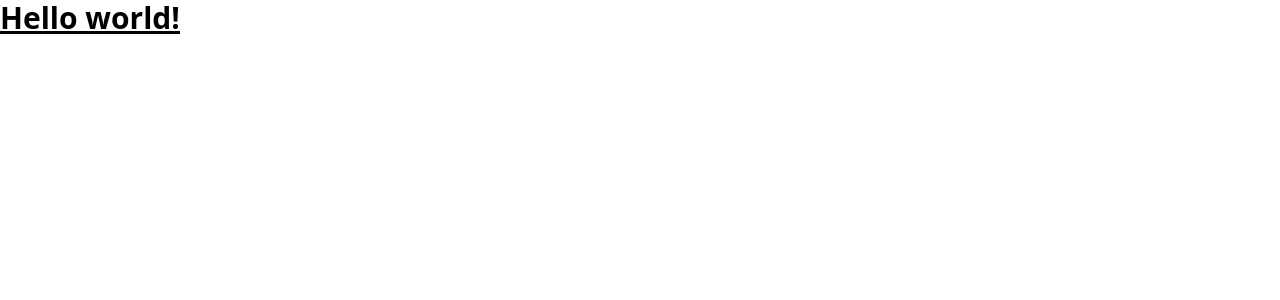
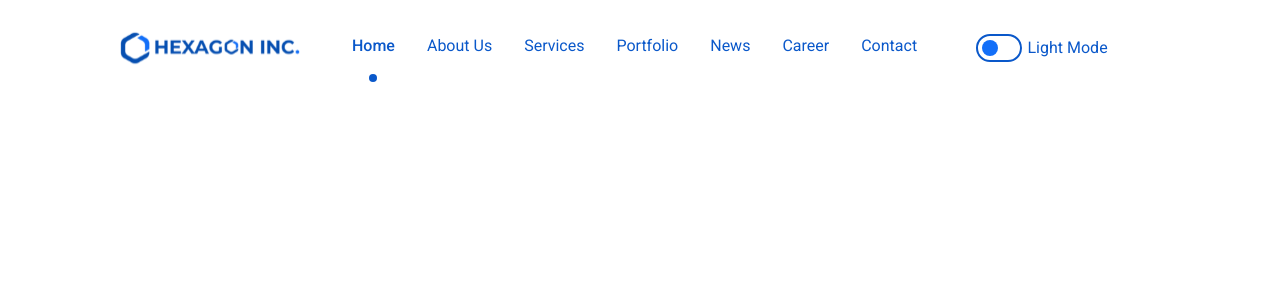
Before and after one commit to hexagon-projects/hexagon-landing-page, a Vue app: page / in a window 1280 px wide. Shown: the top 300 px of the page. Built offline with nearby package versions, Linux system fonts and the light colour scheme.

Commit message:
add navbar, also responsive

```diff
--- a/index.html
+++ b/index.html
@@ -1,13 +1,21 @@
 <!DOCTYPE html>
 <html lang="">
+
 <head>
   <meta charset="UTF-8">
   <link rel="icon" href="/favicon.ico">
   <meta name="viewport" content="width=device-width, initial-scale=1.0">
   <title>Vite App</title>
+  <link rel="preconnect" href="https://fonts.googleapis.com">
+  <link rel="preconnect" href="https://fonts.gstatic.com" crossorigin>
+  <link
+    href="https://fonts.googleapis.com/css2?family=Raleway:ital,wght@0,100..900;1,100..900&family=Roboto:ital,wght@0,100;0,300;0,400;0,500;0,700;0,900;1,100;1,300;1,400;1,500;1,700;1,900&display=swap"
+    rel="stylesheet">
 </head>
+
 <body>
   <div id="app"></div>
   <script type="module" src="/src/main.js"></script>
 </body>
+
 </html>
--- a/package.json
+++ b/package.json
@@ -10,6 +10,11 @@
     "test:unit": "vitest"
   },
   "dependencies": {
+    "@fortawesome/fontawesome-svg-core": "^6.6.0",
+    "@fortawesome/free-brands-svg-icons": "^6.6.0",
+    "@fortawesome/free-regular-svg-icons": "^6.6.0",
+    "@fortawesome/free-solid-svg-icons": "^6.6.0",
+    "@fortawesome/vue-fontawesome": "^3.0.8",
     "axios": "^1.7.7",
     "pinia": "^2.2.6",
     "vue": "^3.5.12",
--- a/src/App.vue
+++ b/src/App.vue
@@ -1,6 +1,10 @@
 <script setup>
+import Navbar from './components/Navbar/Navbar.vue';
 </script>
 
 <template>
-  <RouterView />
+  <Navbar />
+  <div class="pt-[96px] px-[56px] md:px-[112px]">
+    <RouterView />
+  </div>
 </template>
--- a/src/assets/main.css
+++ b/src/assets/main.css
@@ -1,3 +1,9 @@
 @tailwind base;
 @tailwind components;
 @tailwind utilities;
+
+@layer base {
+  body {
+    @apply font-sans text-light-primary;
+  }
+}
--- /dev/null
+++ b/src/components/Navbar/Navbar.vue
@@ -0,0 +1,102 @@
+<script setup>
+import { ref } from 'vue';
+
+
+const navItems = [
+    {
+        text: 'Home',
+        route: 'home'
+    },
+    {
+        text: 'About Us',
+        route: 'about-us'
+    },
+    {
+        text: 'Services',
+        route: 'services'
+    },
+    {
+        text: 'Portfolio',
+        route: 'portfolio'
+    },
+    {
+        text: 'News',
+        route: 'news'
+    },
+    {
+        text: 'Career',
+        route: 'career'
+    },
+    {
+        text: 'Contact',
+        route: 'contact'
+    },
+]
+
+const toggleNavbar = ref(false)
+const toggleDropdown = ref(false)
+</script>
+
+<template>
+    <nav class="bg-white h-[96px] w-full z-20 fixed">
+        <div class="px-[56px] md:px-[112px] h-full">
+            <div class="flex items-center justify-between h-full">
+                <div class="flex items-center gap-[40px]">
+                    <img class="flex-initial" src="../../assets/hexagon.svg" alt="Hexagon Inc.">
+                    <div class="hidden lg:flex flex-none gap-8">
+                        <RouterLink v-for="item in navItems" :to="{ name: item.route }" class="relative"
+                            active-class="font-medium mb-1 after:content-[''] after:block after:absolute after:left-1/2 after:-translate-x-1/2 after:w-2 after:h-2 after:rounded-full after:bg-light-primary after:mt-4">
+                            <span>{{ item.text }}</span>
+                        </RouterLink>
+                    </div>
+                </div>
+
+                <div class="hidden xl:flex gap-2">
+                    <label class="flex items-center cursor-pointer">
+                        <input type="checkbox" value="" class="hidden peer">
+                        <div
+                            class="relative w-[42px] h-[24px] rounded-full outline outline-[2px] outline-light-primary peer-checked:after:translate-x-[18px] after:content-[''] after:absolute after:top-[4px] after:start-[4px] after:bg-light-secondary after:rounded-full after:h-4 after:w-4 after:transition-all">
+                        </div>
+                    </label>
+                    <span>Light Mode</span>
+                </div>
+
+                <div class="flex items-center gap-2">
+                    <div class="lg:hidden">
+                        <font-awesome-icon :icon="toggleNavbar ? 'xmark' : 'bars'" class="cursor-pointer w-4 h-4"
+                            @click="() => toggleNavbar = !toggleNavbar" />
+                    </div>
+
+                    <div class="relative xl:hidden">
+                        <font-awesome-icon icon="ellipsis-vertical" class="cursor-pointer w-4 h-4"
+                            @click="() => toggleDropdown = !toggleDropdown" />
+
+                        <div v-if="toggleDropdown" class="absolute right-0 z-30">
+                            <div class="outline outline-1 outline-gray-200 shadow-md rounded-md p-4 mt-2">
+                                <div class="flex gap-2">
+                                    <label class="flex items-center cursor-pointer">
+                                        <input type="checkbox" value="" class="hidden peer">
+                                        <div
+                                            class="relative w-[42px] h-[24px] rounded-full outline outline-[2px] outline-light-primary peer-checked:after:translate-x-[18px] after:content-[''] after:absolute after:top-[4px] after:start-[4px] after:bg-light-secondary after:rounded-full after:h-4 after:w-4 after:transition-all">
+                                        </div>
+                                    </label>
+                                    <span>Light Mode</span>
+                                </div>
+                            </div>
+                        </div>
+                    </div>
+                </div>
+            </div>
+        </div>
+    </nav>
+    <div v-if="toggleNavbar" class="lg:hidden fixed w-full h-full bg-white bg-opacity-75 top-0 left-0 z-10">
+        <div class="pt-[96px]">
+            <div class="flex flex-col items-center">
+                <RouterLink v-for="item in navItems" :to="{ name: item.route }" class="relative py-6 w-full text-center"
+                    active-class="after:content-[''] after:block after:absolute after:left-1/2 after:-translate-x-1/2 after:w-8 after:h-1 after:rounded-full after:bg-light-primary after:mt-1">
+                    <span>{{ item.text }}</span>
+                </RouterLink>
+            </div>
+        </div>
+    </div>
+</template>
--- a/src/main.js
+++ b/src/main.js
@@ -6,8 +6,15 @@ import { createPinia } from 'pinia'
 import App from './App.vue'
 import router from './router'
 
+import { library } from '@fortawesome/fontawesome-svg-core'
+import { FontAwesomeIcon } from '@fortawesome/vue-fontawesome'
+import { faBars, faEllipsisVertical, faXmark } from '@fortawesome/free-solid-svg-icons'
+
+library.add(faEllipsisVertical, faBars, faXmark)
+
 const app = createApp(App)
 
+app.component('font-awesome-icon', FontAwesomeIcon)
 app.use(createPinia())
 app.use(router)
 
--- a/src/router/index.js
+++ b/src/router/index.js
@@ -9,6 +9,36 @@ const router = createRouter({
       name: 'home',
       component: HomeView,
     },
+    {
+      path: '/about-us',
+      name: 'about-us',
+      component: HomeView,
+    },
+    {
+      path: '/services',
+      name: 'services',
+      component: HomeView,
+    },
+    {
+      path: '/portfolio',
+      name: 'portfolio',
+      component: HomeView,
+    },
+    {
+      path: '/news',
+      name: 'news',
+      component: HomeView,
+    },
+    {
+      path: '/career',
+      name: 'career',
+      component: HomeView,
+    },
+    {
+      path: '/contact',
+      name: 'contact',
+      component: HomeView,
+    },
   ],
 })
 
--- a/src/views/HomeView.vue
+++ b/src/views/HomeView.vue
@@ -2,7 +2,4 @@
 </script>
 
 <template>
-  <h1 class="text-3xl font-bold underline">
-    Hello world!
-  </h1>
 </template>
--- a/tailwind.config.js
+++ b/tailwind.config.js
@@ -5,7 +5,19 @@ export default {
     "./src/**/*.{vue,js,ts,jsx,tsx}",
   ],
   theme: {
-    extend: {},
+    extend: {
+      colors: {
+        'light-primary': '#0A58CA',
+        'light-secondary': '#136FF8',
+        'light-bg': '#F5F6FA',
+        'gray-100': '#F2F4F7',
+        'gray-600': '#475467',
+        'gray-700': '#344054',
+      },
+      fontFamily: {
+        'sans': ['Roboto', 'sans-serif']
+      },
+    },
   },
   plugins: [],
 }
```
Also changed, not shown: src/assets/hexagon.svg (added), 1 other file (tests, documents, lock files or other folders). Lines whose indentation alone changed are shown as unchanged.
